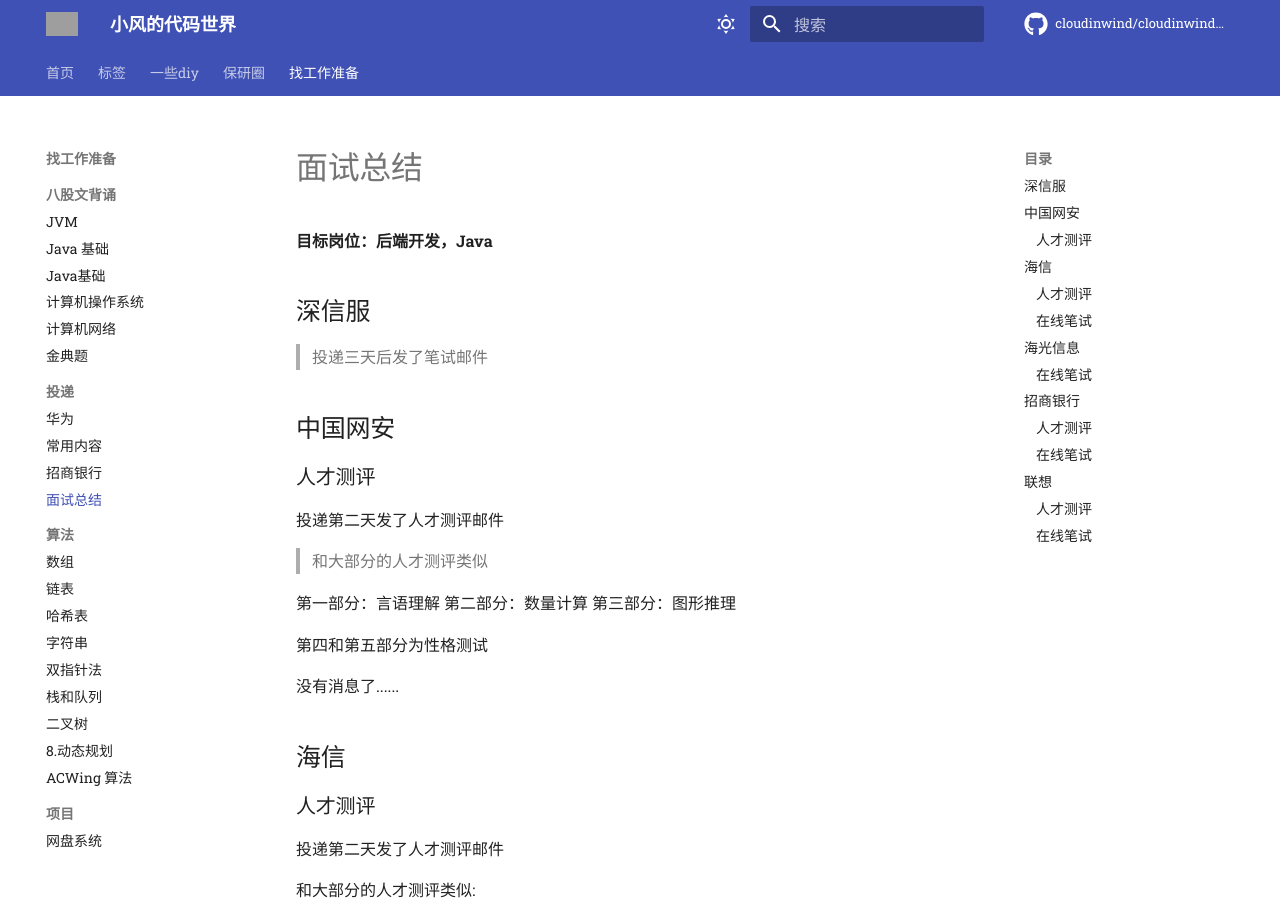
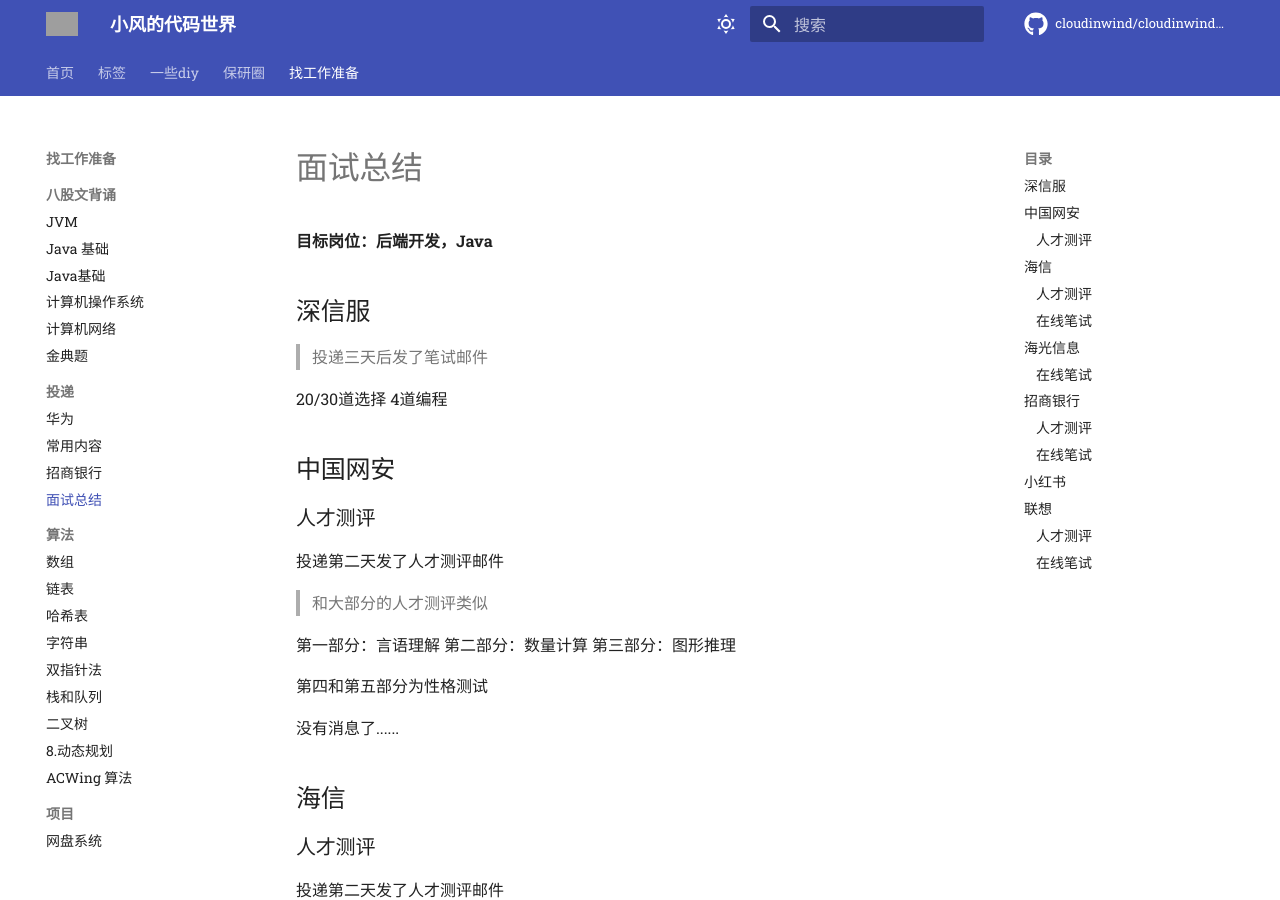
Before and after one commit to cloudinwind/cloudinwind.github.io, an MkDocs documentation site: the page built from docs/找工作准备/投递/面试总结.md, in a window 1280 px wide and 900 px high. Built offline with MkDocs 1.6.1 and Material for MkDocs 9.7.7, drawn with Linux system fonts in a browser that asks for light colours; comment, search, counter and statistics services are not loaded; grey boxes are pictures that could not be loaded.

Commit message:
cloudinwind 2024-9-9:0:34:57

```diff
--- a/docs/找工作准备/投递/面试总结.md
+++ b/docs/找工作准备/投递/面试总结.md
@@ -5,7 +5,8 @@
 ## 深信服
 > 投递三天后发了笔试邮件
 
-
+20/30道选择
+4道编程
 
 
 ## 中国网安
@@ -79,6 +80,10 @@
 	比如输入： `Apple banana#`  , 输出：`banana Apple`
 
 
+## 小红书
+
+
+
 
 ## 联想
 
```
